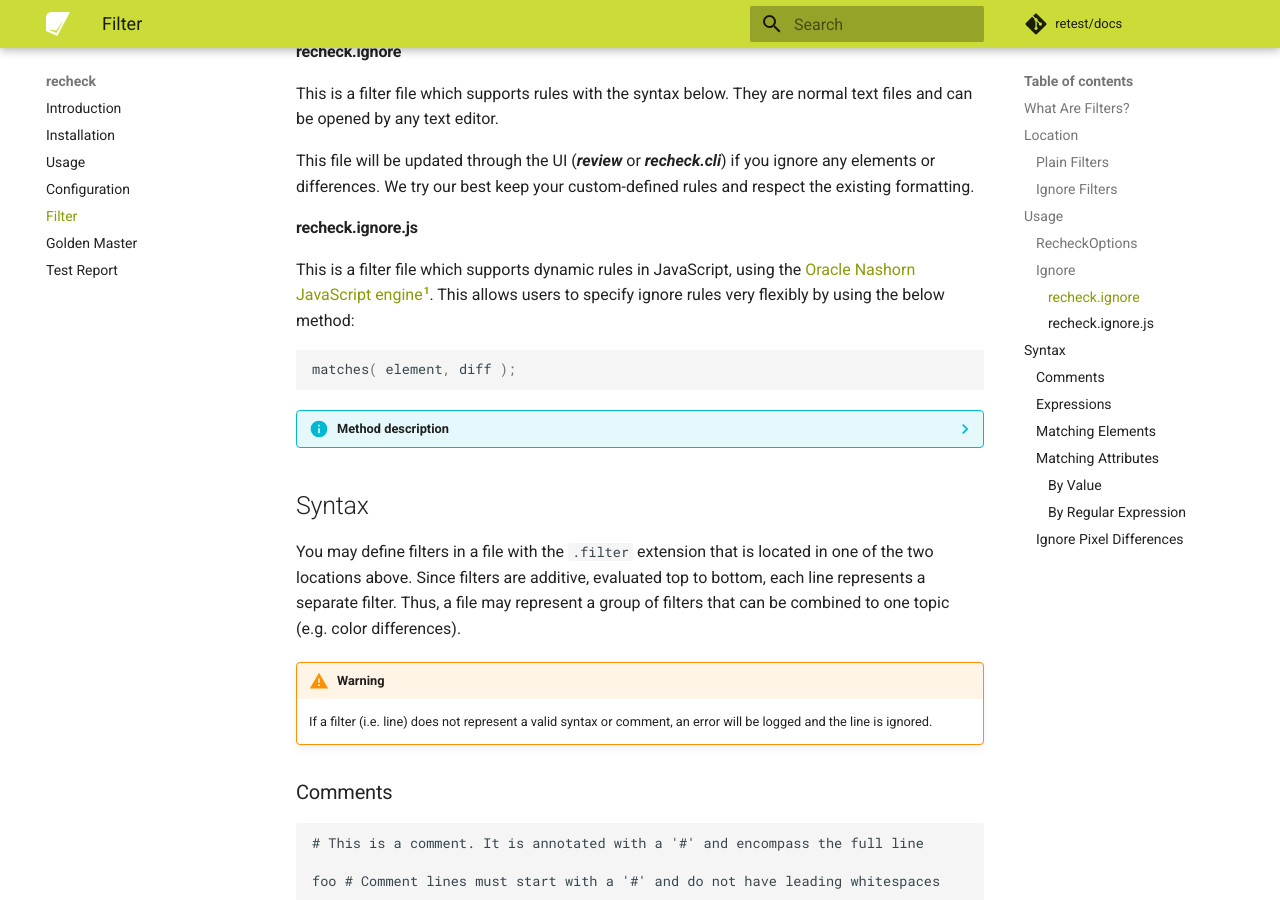
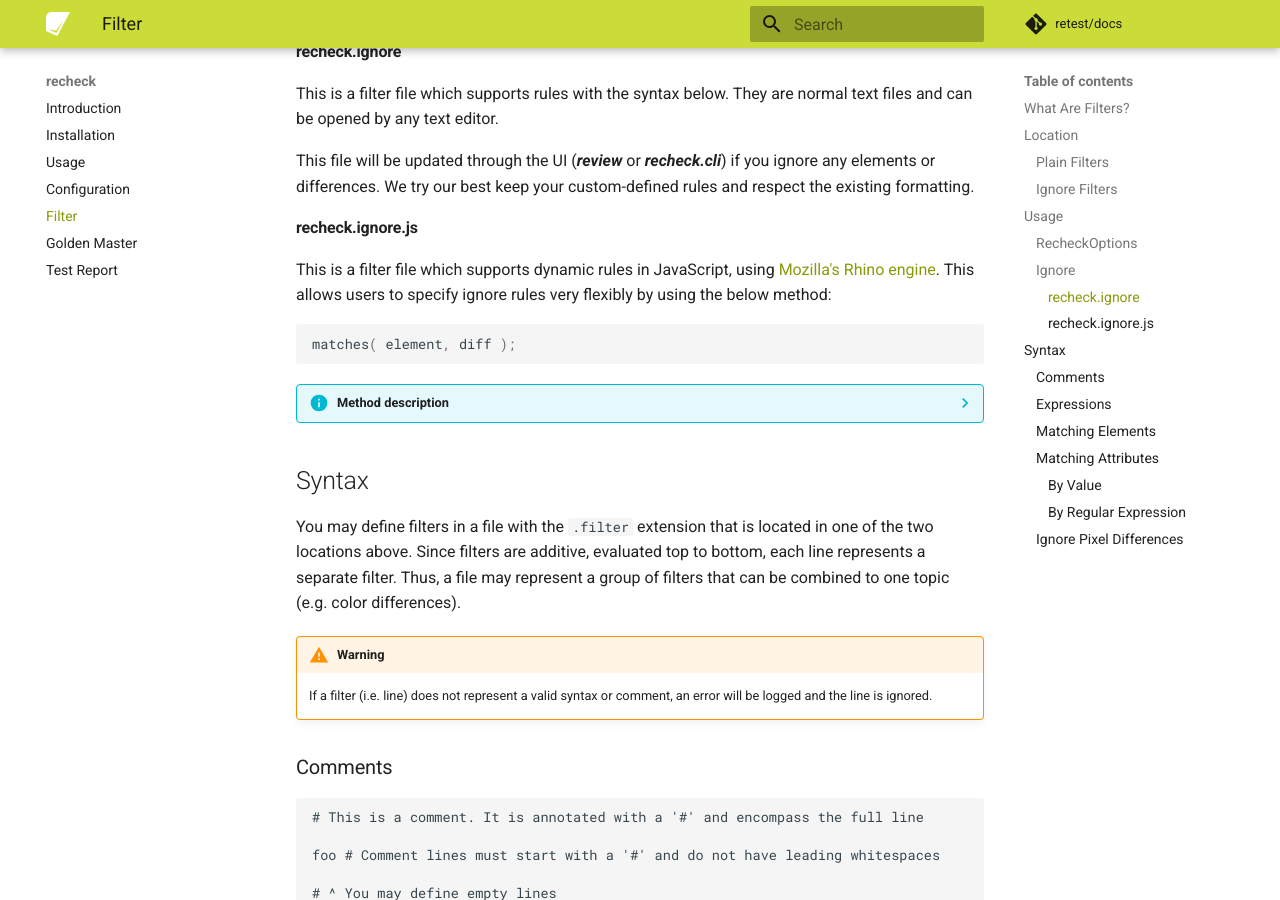
Before and after one commit to retest/docs, an MkDocs documentation site: the page built from docs/recheck/usage/filter.md, in a window 1280 px wide and 900 px high, scrolled down 2708 px. Built offline with MkDocs 1.6.1 and Material for MkDocs 9.7.7, drawn with Linux system fonts in a browser that asks for light colours; comment, search, counter and statistics services are not loaded; some of the changed lines change nothing that is shown; some of the changed text lies outside the part shown.

Commit message:
Switch from Nashorn to Rhino

````diff
--- a/docs/recheck/usage/filter.md
+++ b/docs/recheck/usage/filter.md
@@ -92,7 +92,7 @@ This file will be updated through the UI (***review*** or ***recheck.cli***) if
 
 #### recheck.ignore.js
 
-This is a filter file which supports dynamic rules in JavaScript, using the [Oracle Nashorn JavaScript engine](https://en.wikipedia.org/wiki/Nashorn_(JavaScript_engine))[^1]. This allows users to specify ignore rules very flexibly by using the below method:
+This is a filter file which supports dynamic rules in JavaScript, using [Mozilla's Rhino engine](https://github.com/mozilla/rhino/). This allows users to specify ignore rules very flexibly by using the below method:
 
 ```js
 matches( element, diff );
@@ -156,7 +156,7 @@ matcher: $key=$value
 | `xpath`    | `html[1]/body[1]/div[1]`             | Note that this does only supports absolute XPaths.                                                          |
 | `id`       | `myId`                               | HTML `id` attribute (supplied by ***recheck-web***)                                                         |
 | `class`    | `my-class` or `my-class other-class` | HTML `class` attribute (supplied by ***recheck-web***)                                                      |
-| `type`     | `button`                             | HTML tag name (supplied by ***recheck-web***)[^2]                                                           |
+| `type`     | `button`                             | HTML tag name (supplied by ***recheck-web***)[^1]                                                           |
 
 ### Matching Attributes
 
@@ -200,5 +200,4 @@ pixel-diff=5.5
 
 This would ignore every pixel difference (position- or size change) up to 5 pixels. You can either specify an integer or a float.
 
-[^1]: We are aware that this will be removed from a future JDK release and will provide an alternative until then.
-[^2]: While the HTML tag name is mapped to `type` and part of the identifying attributes, the actual HTML `type` is put into the ordinary attributes that define an element's state.
+[^1]: While the HTML tag name is mapped to `type` and part of the identifying attributes, the actual HTML `type` is put into the ordinary attributes that define an element's state.
````
